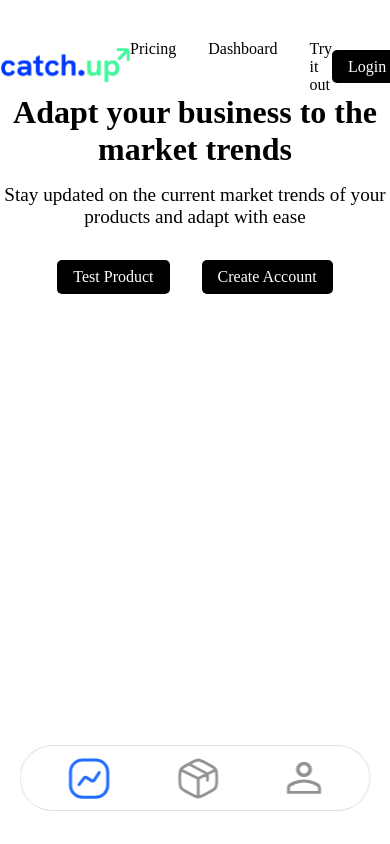
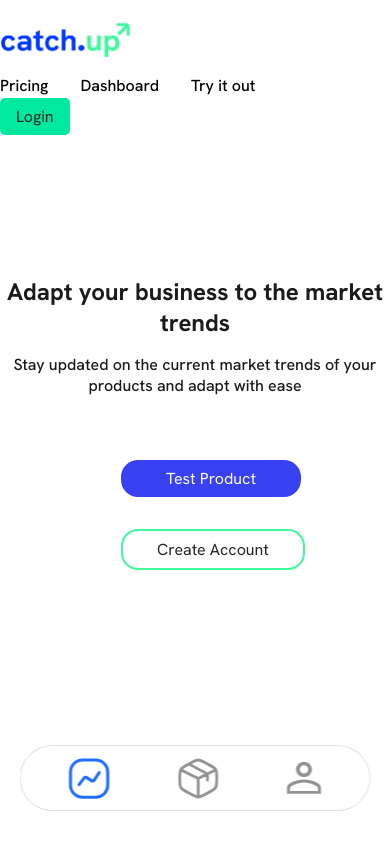
Before and after one commit to DROP-TABLE-Participants/catch-up, a Vue app in the folder client/: page / in a window 390 px wide. Built offline with nearby package versions, Linux system fonts and the light colour scheme.

Commit message:
Update landing page design

```diff
--- a/client/src/views/LandingView.vue
+++ b/client/src/views/LandingView.vue
@@ -12,6 +12,7 @@
       <router-link to="/login">Login</router-link>
     </div>
   </div>
+  <section class="centered">
     <div class="content">
       <div class="content__text">
         <p class="heading">Adapt your business to the market trends</p>
@@ -22,12 +23,17 @@
         <router-link to="/register">Create Account</router-link>
       </div>
     </div>
+  </section>
 </template>
 
 <script setup lang="ts">
 </script>
 
 <style scoped lang="scss">
+* {
+  font-family: 'Hanken Grotesk', sans-serif;
+}
+
 .navbar {
   display: flex;
   justify-content: space-around;
@@ -60,17 +66,25 @@
   &__button {
     a {
       padding: 0.5rem 1rem;
-          background-color: #000;
-          color: #fff;
+      background-color: #00E99E;
+      color: #262626;
       border-radius: 5px;
+      width: 40px;
       text-decoration: none;
       transition: background-color 0.3s;
 
       &:hover {
-            background-color: #333;
+        background-color: #3bf0b7;
       }
     }
   }
+}
+
+.centered {
+  display: flex;
+  justify-content: center;
+  align-items: center;
+  height: 70vh;
 }
 
 .content {
@@ -78,21 +92,34 @@
   justify-content: center;
   align-items: center;
   flex-direction: column;
-      position:relative;
+  position: relative;
 
   &__text {
     text-align: center;
-        margin-bottom: 2rem;
+    margin-bottom: 4rem;
+    gap: 4rem;
 
     .heading {
       font-size: 2rem;
       font-weight: 700;
       margin-bottom: 1rem;
+      font-size: 71px;
+      font-style: normal;
+      font-weight: 700;
+      color: #1B1B1B;
+      width: 725px;
     }
 
     .description {
       font-size: 1.2rem;
       font-weight: 500;
+      color: #1B1B1B;
+      width: 725px;
+      text-align: center;
+      font-size: 25px;
+      font-style: normal;
+      font-weight: 500;
+      line-height: normal;
     }
   }
 
@@ -100,16 +127,82 @@
     display: flex;
     gap: 2rem;
 
-        a {
+    :first-child {
+      display: flex;
+      justify-content: center;
+      align-items: center;
+      font-size: 1.1rem;
       padding: 0.5rem 1rem;
-          background-color: #000;
+      border-radius: 17px;
+      width: 150px;
+      height: 40px;
+      background: #3741F2;
       color: #fff;
-          border-radius: 5px;
       text-decoration: none;
       transition: background-color 0.3s;
 
       &:hover {
-            background-color: #333;
+        background-color: #1d27e6;
+      }
+    }
+
+    :last-child {
+      display: flex;
+      font-size: 1.1rem;
+      justify-content: center;
+      align-items: center;
+      padding: 0.5rem 1rem;
+      border: 2px solid #40F99B;
+      border-radius: 17px;
+      width: 150px;
+      height: 40px;
+      color: #252525;
+      text-decoration: none;
+      transition: background-color 0.3s;
+
+      &:hover {
+        background-color: #40F99B;
+      }
+    }
+  }
+}
+
+@media (max-width: 768px) {
+  .navbar {
+    flex-direction: column;
+    align-items: flex-start;
+    margin-top: 20px;
+
+    &__links {
+      margin-top: 10px;
+    }
+
+    &__button {
+      margin-top: 10px;
+    }
+  }
+
+  .content {
+    &__text {
+      .heading {
+        font-size: 1.5rem;
+        width: 100%;
+      }
+
+      .description {
+        font-size: 1rem;
+        width: 100%;
+      }
+    }
+
+    &__buttons {
+      flex-direction: column;
+
+      :first-child,
+      :last-child {
+        width: 100%;
+        height: auto;
+        font-size: 1rem;
       }
     }
   }
--- a/client/src/views/TestProduct.vue
+++ b/client/src/views/TestProduct.vue
@@ -36,6 +36,10 @@
 </script>
 
 <style scoped lang="scss">
+    * {
+      font-family: 'Hanken Grotesk', sans-serif;
+    }
+
     .navbar {
       display: flex;
       justify-content: space-around;
```
Lines whose indentation alone changed are shown as unchanged.
